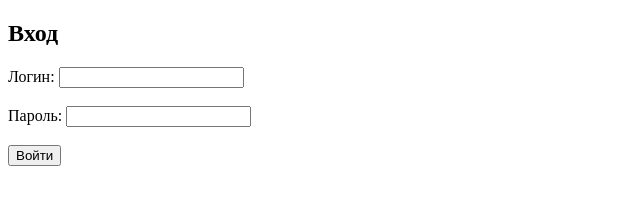
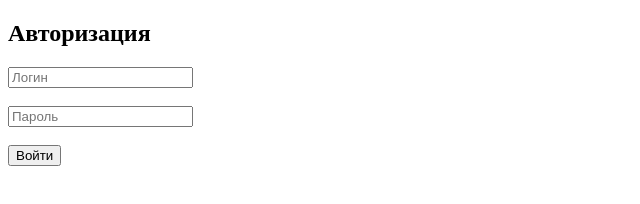
Before and after one commit to EugeneRider375/garage-sensors, a plain HTML site: page static/login.html in a window 1280 px wide. Shown: the whole page, without its empty margins (0-640 px from the left). Drawn offline with Linux system fonts and the light colour scheme.

Commit message:
Add files via upload

```diff
--- a/static/login.html
+++ b/static/login.html
@@ -1,14 +1,14 @@
 <!DOCTYPE html>
-<html lang="ru">
+<html>
 <head>
   <meta charset="UTF-8">
   <title>Вход</title>
 </head>
 <body>
-  <h2>Вход</h2>
-  <form action="/login" method="post">
-    <label>Логин: <input type="text" name="username" /></label><br><br>
-    <label>Пароль: <input type="password" name="password" /></label><br><br>
+  <h2>Авторизация</h2>
+  <form method="post" action="/login">
+    <input type="text" name="username" placeholder="Логин"><br><br>
+    <input type="password" name="password" placeholder="Пароль"><br><br>
     <button type="submit">Войти</button>
   </form>
 </body>
```
